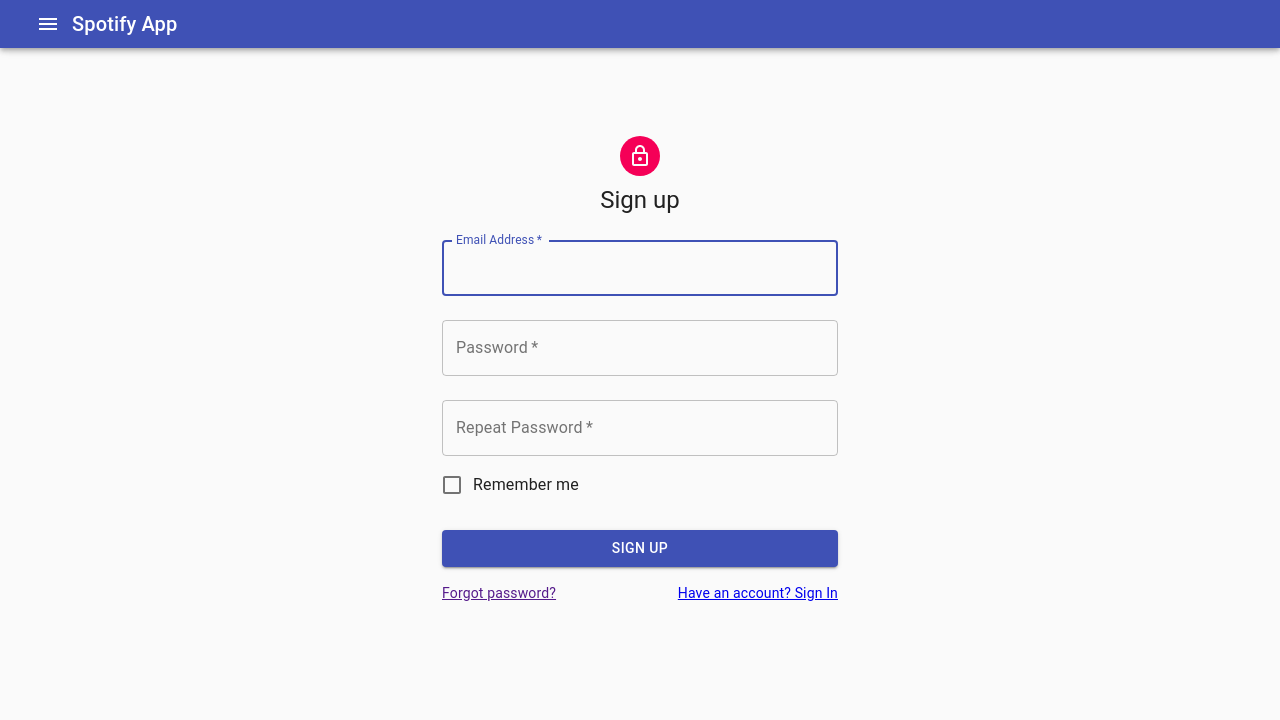
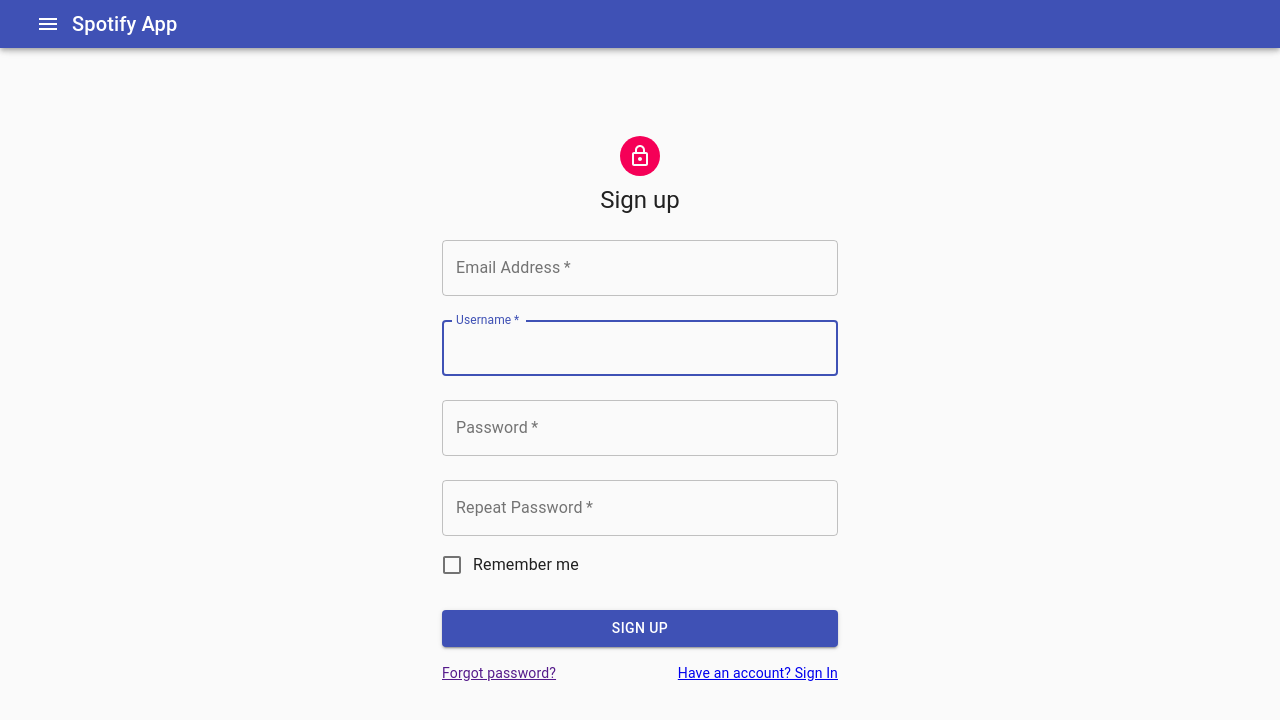
Before and after one commit to torzewicz/spotify-analysis-frontend, a React (Create React App) app: page /register in a window 1280 px wide. Shown: the top 720 px of the page. Built offline with nearby package versions, Linux system fonts and the light colour scheme; no server answers.

Commit message:
added username field

```diff
--- a/src/components/login/LoginContainer.jsx
+++ b/src/components/login/LoginContainer.jsx
@@ -39,7 +39,7 @@
 
 
 const LoginContainer =() => {
-    const [email, setEmail] = useState('');
+    const [username, setUsername] = useState('');
     const [password, setPassword] = useState('');
 
     const classes = useStyles();
@@ -55,17 +55,17 @@
             </Typography>
             <form className={classes.form} noValidate>
                 <TextField
-                    onChange={(e)=>{setEmail(e.target.value)}}
+                    onChange={(e)=>{setUsername(e.target.value)}}
                     variant="outlined"
                     margin="normal"
                     required
                     fullWidth
                     id="email"
-                    label="Email Address"
-                    name="email"
-                    autoComplete="email"
+                    label="Username"
+                    name="username"
                     autoFocus
                 />
+
                 <TextField
                     onChange={(e)=>{setPassword(e.target.value)}}
                     variant="outlined"
--- a/src/components/login/RegisterContainer.jsx
+++ b/src/components/login/RegisterContainer.jsx
@@ -36,6 +36,7 @@
 const RegisterContainer =() => {
 
     const [email, setEmail] = useState('');
+    const [username, setUsername] = useState('');
     const [password, setPassword] = useState('');
     const [repeatedPassword, setRepeatedPassword] = useState('');
 
@@ -61,6 +62,17 @@
                     label="Email Address"
                     name="email"
                     autoComplete="email"
+                    autoFocus
+                />
+                 <TextField
+                    onChange={(e)=>{setUsername(e.target.value)}}
+                    variant="outlined"
+                    margin="normal"
+                    required
+                    fullWidth
+                    id="username"
+                    label="Username"
+                    name="username"
                     autoFocus
                 />
                 <TextField
```
